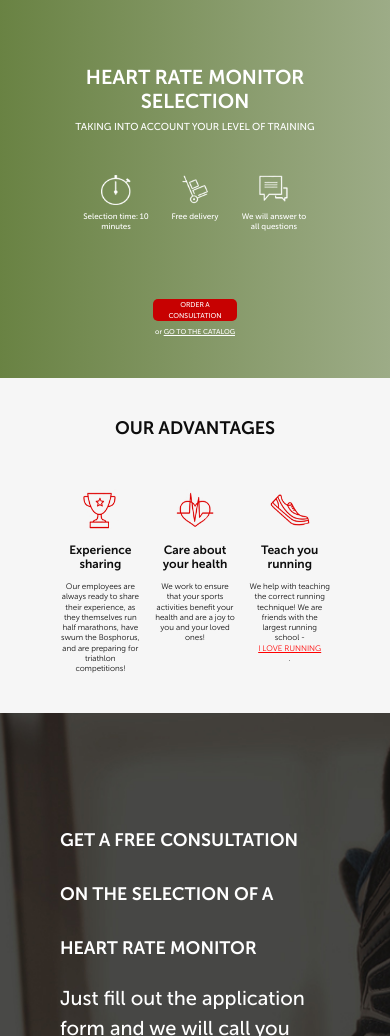
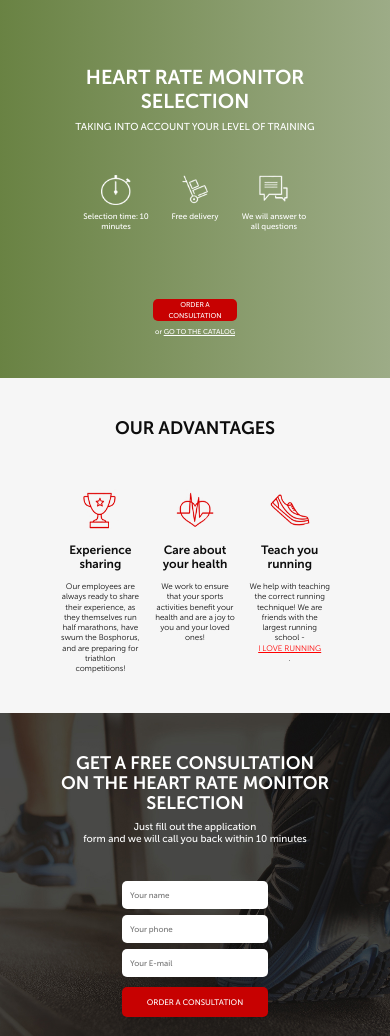
Before and after one commit to vlad-povalii/Practice, a website: page Pulse_step/src/index.html in a window 390 px wide. Shown: the part 64-1100 px from the top of the page. Drawn offline with Linux system fonts and the light colour scheme.

Commit message:
adaptivity for consultion section was added

```diff
--- a/Pulse_step/src/index.html
+++ b/Pulse_step/src/index.html
@@ -93,7 +93,7 @@
 
     <section class="consultation">
         <div class="container">
-            <h2 class="title title_left">Get a free consultation <br> on the selection of a heart rate monitor</h2>
+            <h2 class="title title_left">Get a free consultation <br> on the heart rate monitor selection</h2>
             <div class="consultation__desc">Just fill out the application <br> form and we will call you back within 10
                 minutes</div>
             <form class="feed-form" action="#">
--- a/Pulse_step/src/sass/base/_mixins.scss
+++ b/Pulse_step/src/sass/base/_mixins.scss
@@ -39,6 +39,14 @@
         &__desc {
             span {
                 display: block;
+            }
+        }
+    }
+
+    .consultation {
+        .title_left {
+            br {
+                display: none;
             }
         }
     }
@@ -137,6 +145,12 @@
         &_main {
             font-size: 8px;
         }
+
+        &_submit {
+            width: 100%;
+            height: 48px;
+            font-size: 14px;
+        }
     }
 
     .advantages {
@@ -164,6 +178,31 @@
 
     .title {
         font-size: 24px;
+
+        &_left {
+            line-height: 32px;
+            text-align: center;
+        }
+    }
+
+    .consultation {
+        min-height: 0;
+        padding: 40px 0;
+
+        &__desc {
+            font-size: 16px;
+            line-height: 20px;
+            text-align: center;
+        }
+    }
+
+    .feed-form {
+        margin: 36px auto 0;
+        width: 280px;
+
+        input {
+            height: 44px;
+        }
     }
 }
 
@@ -238,6 +277,12 @@
         &_main {
             font-size: 7px;
         }
+
+        &_submit {
+            width: 100%;
+            height: 30px;
+            font-size: 8px;
+        }
     }
 
     .advantages {
@@ -264,5 +309,31 @@
 
     .title {
         font-size: 18px;
+
+        &_left {
+            line-height: 20px;
+        }
+    }
+
+    .consultation {
+        &__desc {
+            font-size: 10px;
+            line-height: 12px;
+        }
+    }
+
+    .feed-form {
+        width: 146px;
+
+        input {
+            padding: 0 8px;
+            margin-bottom: 6px;
+            height: 28px;
+            font-size: 8px;
+
+            &:nth-child(3) {
+                margin-bottom: 10px;
+            }
+        }
     }
 }
```
Also changed, not shown: Pulse_step/src/css/style.min.css.
